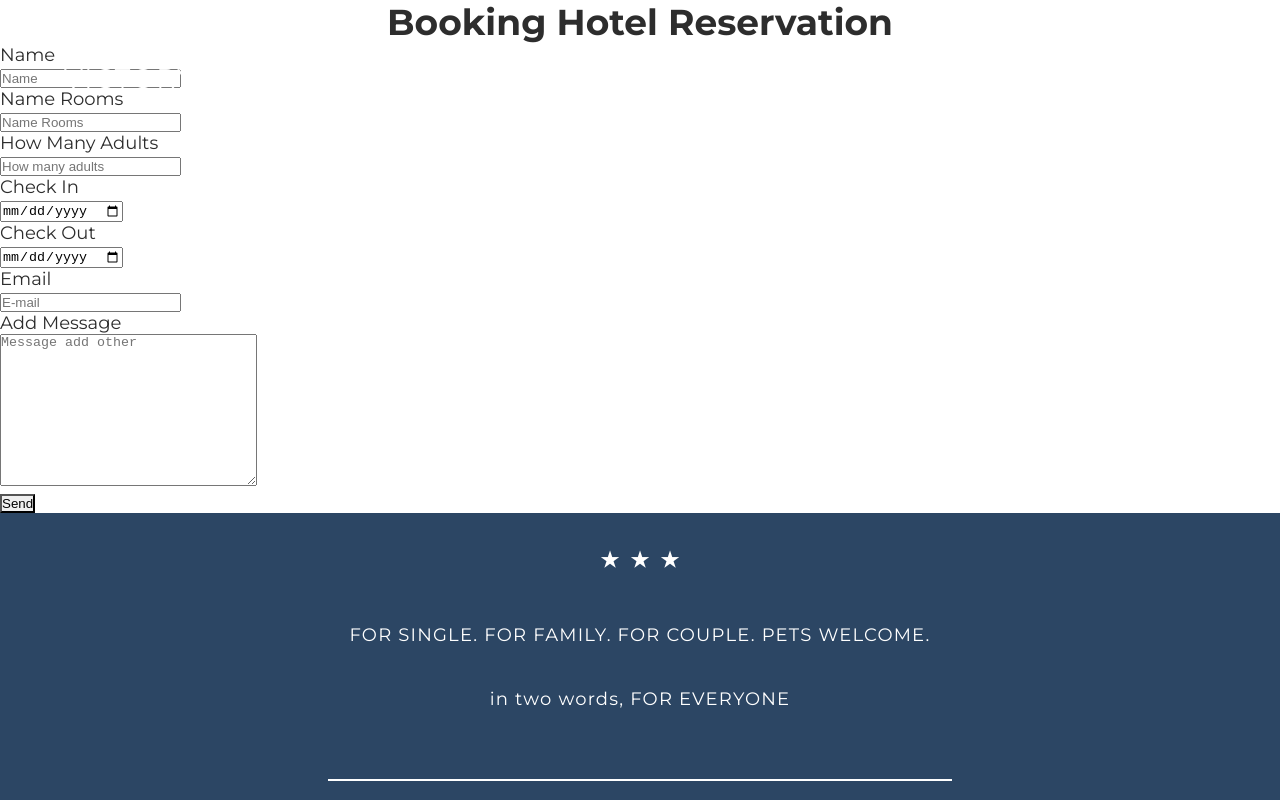
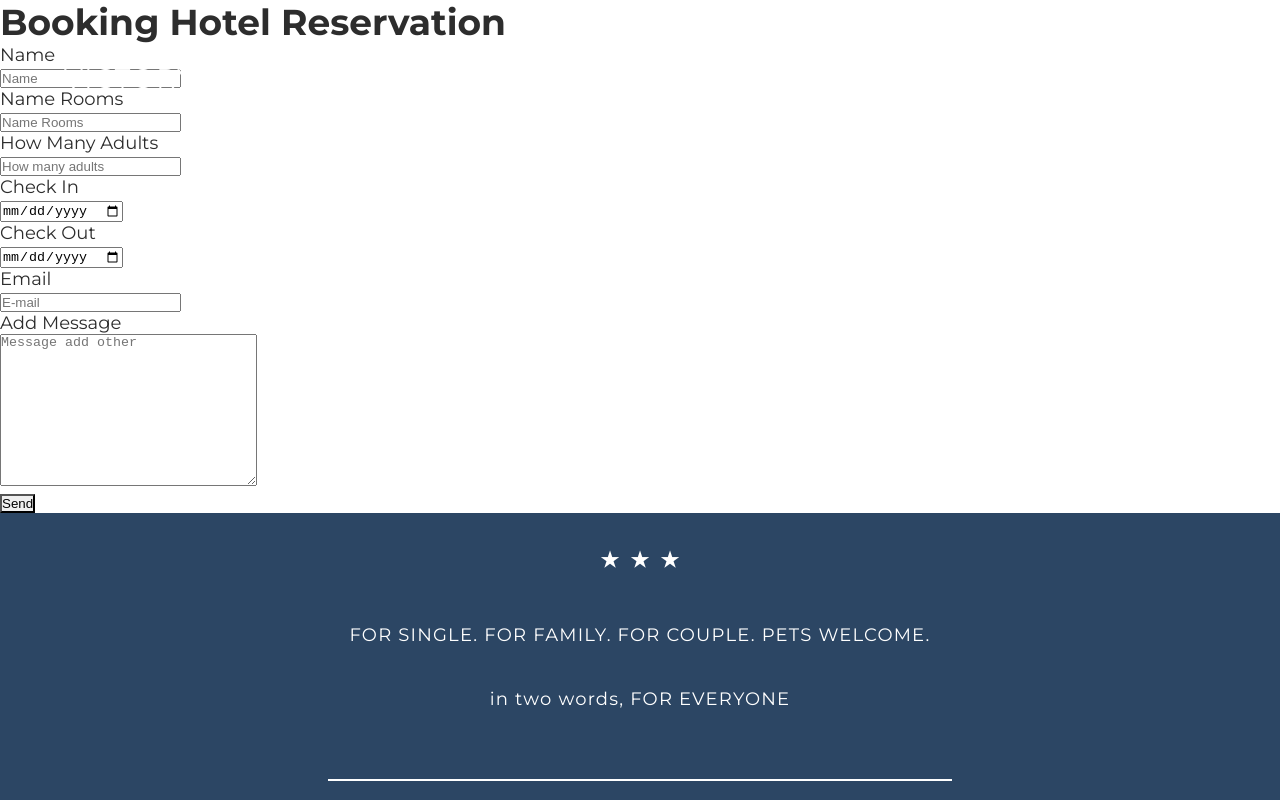
Before and after one commit to codericky/hotel-testing, a Gatsby site: page /submit in a window 1280 px wide. Shown: the top 800 px of the page. Built offline with nearby package versions, Linux system fonts and the light colour scheme; Gatsby itself is replaced by a stand-in of ours.

Commit message:
add form

```diff
--- a/src/pages/submit.js
+++ b/src/pages/submit.js
@@ -5,9 +5,9 @@ const submit = props => {
 return (
     <>
           <Layout contactPagePath={props.location.pathname}>
-        <center><h1>Booking Hotel Reservation</h1></center>
         <form action="https://getform.io/f/4ff24713-f674-4ed2-b7f7-09d14682722f" method="POST" className="contact-form">
           <div className="row">
+          <h1>Booking Hotel Reservation</h1>
           </div>
           <p>Name</p>
           <div className="row">
```
